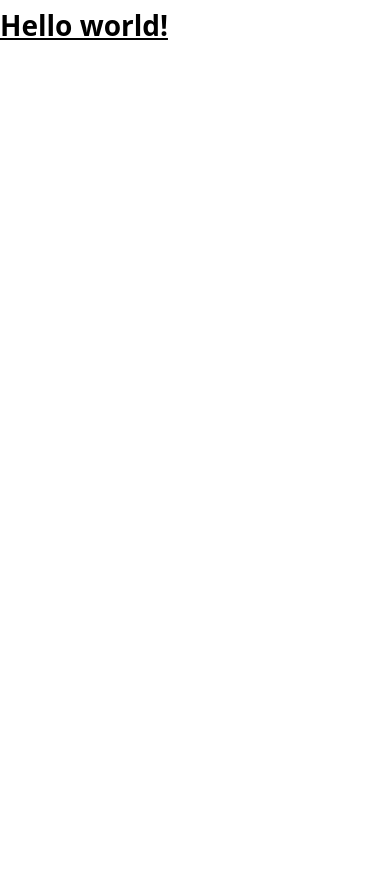
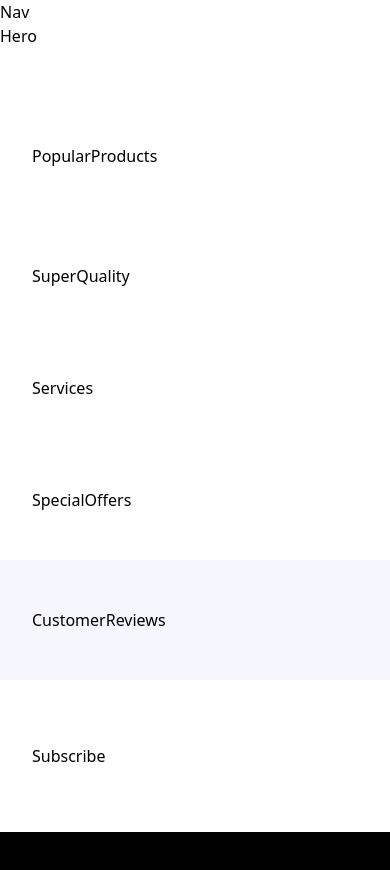
Before and after one commit to Subashh-Chaudhary/ShoeStore, a React (Vite) app: page / in a window 390 px wide. Shown: the top 870 px of the page. Before the commit the page ends 844 px from the top, so only its background shows below. Built offline with nearby package versions, Linux system fonts and the light colour scheme; a web font is replaced by a local one.

Commit message:
sections/components setup in app.jsx

```diff
--- a/src/App.jsx
+++ b/src/App.jsx
@@ -1,7 +1,19 @@
 export default function App() {
   return (
-    <h1 className="text-3xl font-bold underline">
-      Hello world!
-    </h1>
-  )
+    <>
+      <main className="relative">
+        Nav
+        <section className="xl:padding-1 wide:padding-r padding-b">
+          Hero
+        </section>
+        <section className="padding">PopularProducts</section>
+        <section className="padding">SuperQuality</section>
+        <section className="padding-x py-10">Services</section>
+        <section className="padding">SpecialOffers</section>
+        <section className="bg-pale-blue padding">CustomerReviews</section>
+        <section className="padding-x sm:py-32 py-16 w-full">Subscribe</section>
+        <section className="bg-black padding-x padding-t pb-8">Footer</section>
+      </main>
+    </>
+  );
 }
```
